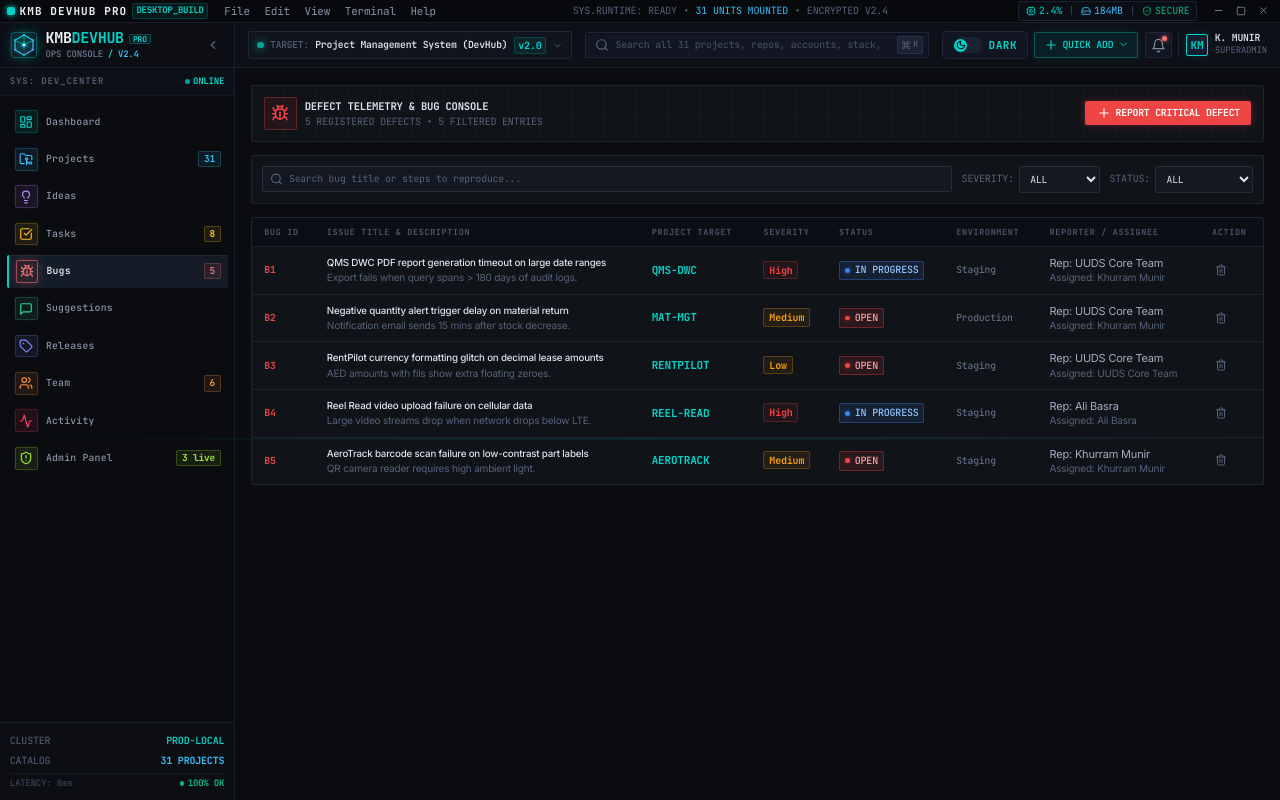
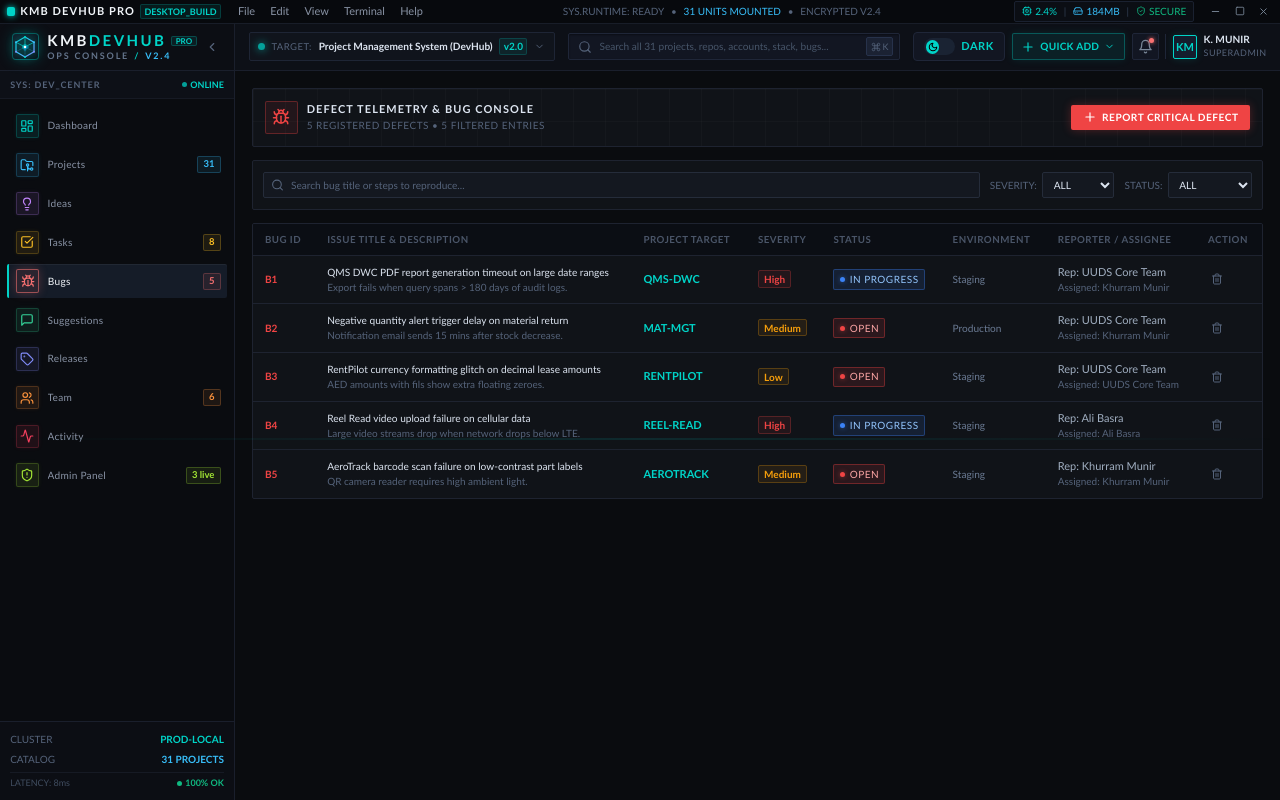
Before and after one commit to khurrammunir377-dot/Project-Management-System, a React (Vite) app: page /bugs in a window 1280 px wide. Built offline with nearby package versions, Linux system fonts and the light colour scheme.

Commit message:
style: Update full application font stack to Calibri font across all components and pages

```diff
--- a/index.html
+++ b/index.html
@@ -12,7 +12,7 @@
     <link rel="preconnect" href="https://fonts.googleapis.com" />
     <link rel="preconnect" href="https://fonts.gstatic.com" crossorigin />
     <link
-      href="https://fonts.googleapis.com/css2?family=JetBrains+Mono:wght@300;400;500;600;700&family=Inter:wght@300;400;500;600;700;800&display=swap"
+      href="https://fonts.googleapis.com/css2?family=Carlito:ital,wght@0,400;0,700;1,400;1,700&display=swap"
       rel="stylesheet"
     />
   </head>
--- a/src/index.css
+++ b/src/index.css
@@ -1,4 +1,4 @@
-@import url('https://fonts.googleapis.com/css2?family=JetBrains+Mono:ital,wght@0,300;0,400;0,500;0,600;0,700;1,400&family=Inter:wght@300;400;500;600;700;800&display=swap');
+@import url('https://fonts.googleapis.com/css2?family=Carlito:ital,wght@0,400;0,700;1,400;1,700&display=swap');
 
 @tailwind base;
 @tailwind components;
@@ -27,11 +27,12 @@
   --status-bug:     #ef4444;
 }
 
-/* ─── Base Reset & High-Fidelity Typography ──────────────────── */
+/* ─── Base Reset & High-Fidelity Typography (Calibri Full App) ─ */
 *, *::before, *::after {
   box-sizing: border-box;
   margin: 0;
   padding: 0;
+  font-family: 'Calibri', 'Carlito', 'Candara', 'Segoe UI', Arial, sans-serif;
 }
 
 html, body, #root {
@@ -39,24 +40,26 @@ html, body, #root {
   overflow: hidden;
   background-color: var(--bg-base);
   color: var(--text-primary);
-  font-family: 'Inter', -apple-system, BlinkMacSystemFont, 'Segoe UI', Roboto, Helvetica, Arial, sans-serif;
-  font-size: 13px;
+  font-family: 'Calibri', 'Carlito', 'Candara', 'Segoe UI', Arial, sans-serif !important;
+  font-size: 13.5px;
   line-height: 1.5;
-  letter-spacing: -0.01em;
   -webkit-font-smoothing: antialiased;
   -moz-osx-font-smoothing: grayscale;
   text-rendering: optimizeLegibility;
   transition: background-color 0.15s ease, color 0.15s ease;
 }
 
-/* ─── Monospace Font Stack ───────────────────────────────────── */
-.font-mono {
-  font-family: 'JetBrains Mono', 'Fira Code', 'Cascadia Code', Consolas, Menlo, monospace;
-  letter-spacing: -0.02em;
-}
-
-.font-sans {
-  font-family: 'Inter', -apple-system, BlinkMacSystemFont, 'Segoe UI', Roboto, sans-serif;
+/* ─── Global Font Stack Overrides ────────────────────────────── */
+.font-mono,
+.font-sans,
+button,
+input,
+select,
+textarea,
+table,
+th,
+td {
+  font-family: 'Calibri', 'Carlito', 'Candara', 'Segoe UI', Arial, sans-serif !important;
 }
 
 /* ─── Custom Scrollbar ───────────────────────────────────────── */
@@ -103,9 +106,9 @@ html, body, #root {
 
 /* ─── Table ──────────────────────────────────────────────────── */
 .cmd-table th {
-  font-family: 'JetBrains Mono', monospace;
-  font-size: 0.65rem;
-  letter-spacing: 0.08em;
+  font-family: 'Calibri', 'Carlito', 'Candara', 'Segoe UI', Arial, sans-serif !important;
+  font-size: 0.72rem;
+  letter-spacing: 0.05em;
   text-transform: uppercase;
   color: var(--text-muted);
   padding: 8px 12px;
@@ -134,8 +137,8 @@ html, body, #root {
   background: var(--bg-card);
   border: 1px solid var(--border-def);
   color: var(--text-primary);
-  font-family: 'Inter', sans-serif;
-  font-size: 13px;
+  font-family: 'Calibri', 'Carlito', 'Candara', 'Segoe UI', Arial, sans-serif !important;
+  font-size: 13.5px;
   outline: none;
   transition: border-color 0.15s;
 }
--- a/src/pages/Landing.tsx
+++ b/src/pages/Landing.tsx
@@ -80,7 +80,7 @@ export default function Landing() {
   return (
     <div
       className="min-h-screen w-full flex overflow-hidden select-none"
-      style={{ background: '#0a0c0f', fontFamily: "'Inter', sans-serif" }}
+      style={{ background: '#0a0c0f', fontFamily: "'Calibri', 'Carlito', 'Candara', 'Segoe UI', Arial, sans-serif" }}
     >
       {/* Scanline subtle CRT effect overlay */}
       <div className="scanline" />
--- a/tailwind.config.ts
+++ b/tailwind.config.ts
@@ -43,8 +43,8 @@ export default {
         'status-idea':    '#8b5cf6',
       },
       fontFamily: {
-        mono: ['JetBrains Mono', 'Fira Code', 'Consolas', 'monospace'],
-        sans: ['Inter', 'system-ui', 'sans-serif'],
+        mono: ['Calibri', 'Carlito', 'Candara', 'Segoe UI', 'Arial', 'sans-serif'],
+        sans: ['Calibri', 'Carlito', 'Candara', 'Segoe UI', 'Arial', 'sans-serif'],
       },
       fontSize: {
         '2xs': ['0.65rem', { lineHeight: '1rem' }],
```
